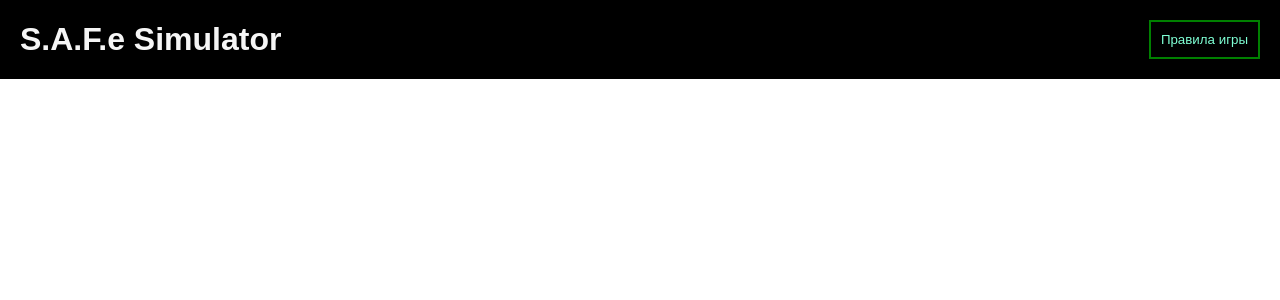
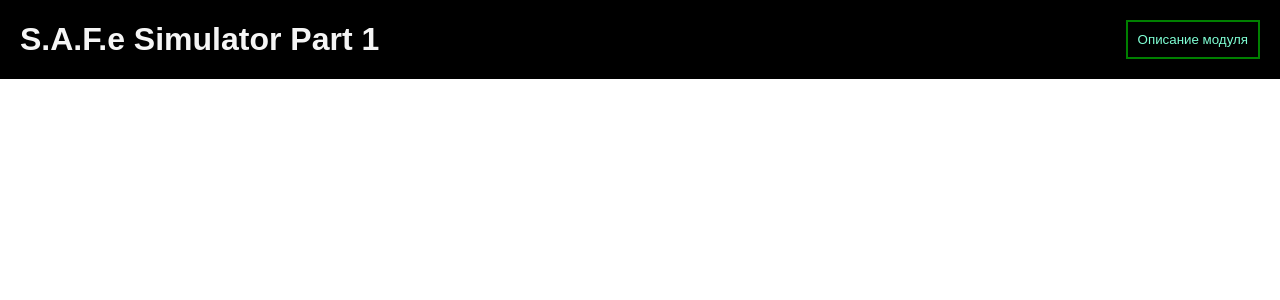
Before and after one commit to Wild-Queue/SAFe-simulator, a React (Create React App) app: page /FirstModule in a window 1280 px wide. Shown: the top 300 px of the page. Built offline with nearby package versions, Linux system fonts and the light colour scheme.

Commit message:
Renaming

```diff
--- a/src/App.js
+++ b/src/App.js
@@ -1,8 +1,8 @@
 import React, {useState } from 'react';
 import { BrowserRouter, Route, Routes, Link, Switch } from "react-router-dom"
 import './Styles/FrontPage.css';
-import Header from './components/header';
-import Body from './components/body';
+import Header from './components/FrontPageHeader';
+import Body from './components/FrontPageBody';
 import FrontPage from './Pages/FrontPage';
 import FirstModule from './Pages/FirstModule';
 
--- a/src/Pages/FirstModule.js
+++ b/src/Pages/FirstModule.js
@@ -1,12 +1,12 @@
 import React, { useDebugValue, useState } from 'react';
 import '../Styles/FrontPage.css';
-import Header from '../components/header';
+import FirstModuleHeader from '../components/FirstModuleHeader';
 
 function FirstModule() {
 
   return (
     <div className="Header_external">
-      <Header/>
+      <FirstModuleHeader/>
     </div>
   );
 }
--- a/src/Pages/FrontPage.js
+++ b/src/Pages/FrontPage.js
@@ -1,7 +1,7 @@
 import React, { useDebugValue, useState } from 'react';
 import '../Styles/FrontPage.css';
-import Header from '../components/header';
-import Body from '../components/body';
+import FrontPageHeader from '../components/FrontPageHeader';
+import FrontPageBody from '../components/FrontPageBody';
 import { BrowserRouter, Route, Routes } from "react-router-dom"
 import FirstModule from './FirstModule';
 
@@ -11,10 +11,10 @@ function FrontPage() {
 
     <div>
       <div className="Header_external">
-        <Header />
+        <FrontPageHeader/>
       </div>
       <div className="Body_external">
-        <Body />
+        <FrontPageBody/>
       </div>
     </div>
   );
--- a/src/components/FirstModuleHeader.jsx
+++ b/src/components/FirstModuleHeader.jsx
@@ -8,8 +8,8 @@ const FirstModuleHeader = function(){
 
     return(
         <div className='Header_internal'>
-            <h1> S.A.F.e Simulator</h1>
-                <button onClick={Rules} className='Rules_Bottom'> Правила игры </button>
+            <h1> S.A.F.e Simulator Part 1</h1>
+                <button onClick={Rules} className='Rules_Bottom'> Описание модуля </button>
         </div>
     )
 }
--- a/src/components/body.jsx
+++ b/src/components/FrontPageBody.jsx
@@ -1,7 +1,7 @@
 import React, { useState } from 'react';
 import { Link } from "react-router-dom"
 
-const Body = function(){
+const FrontPageBody = function(){
 
     function MoveFirstModule(){
         window.location.assign('/FirstModule');
@@ -17,4 +17,4 @@ const Body = function(){
     )
 }
 
-export default Body;
+export default FrontPageBody;
--- a/src/components/header.jsx
+++ b/src/components/FrontPageHeader.jsx
@@ -2,7 +2,7 @@ import React, { useState } from 'react';
 import { BrowserRouter, Route, Routes } from "react-router-dom"
 
 
-const Header = function(){
+const FrontPageHeader = function(){
 
     function Rules(){
         console.log('Rules');
@@ -16,4 +16,4 @@ const Header = function(){
     )
 }
 
-export default Header;
+export default FrontPageHeader;
```
